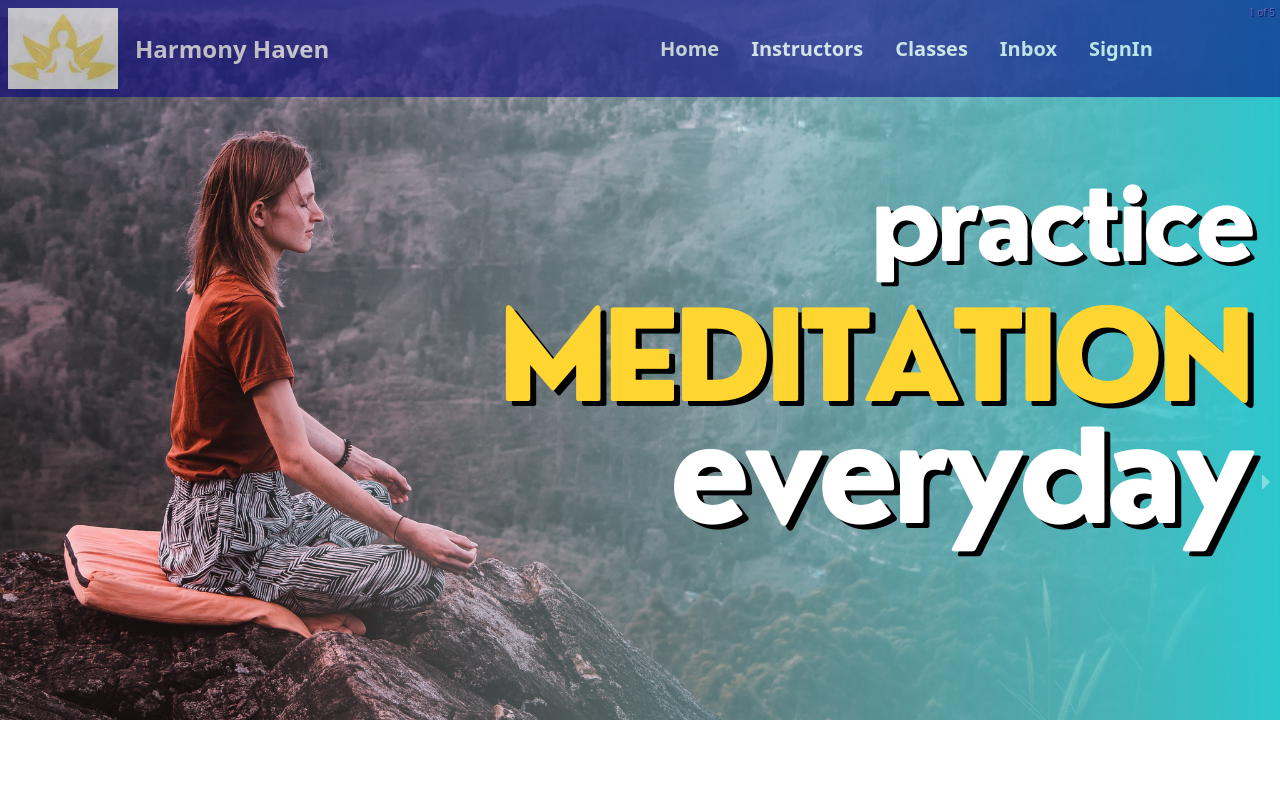
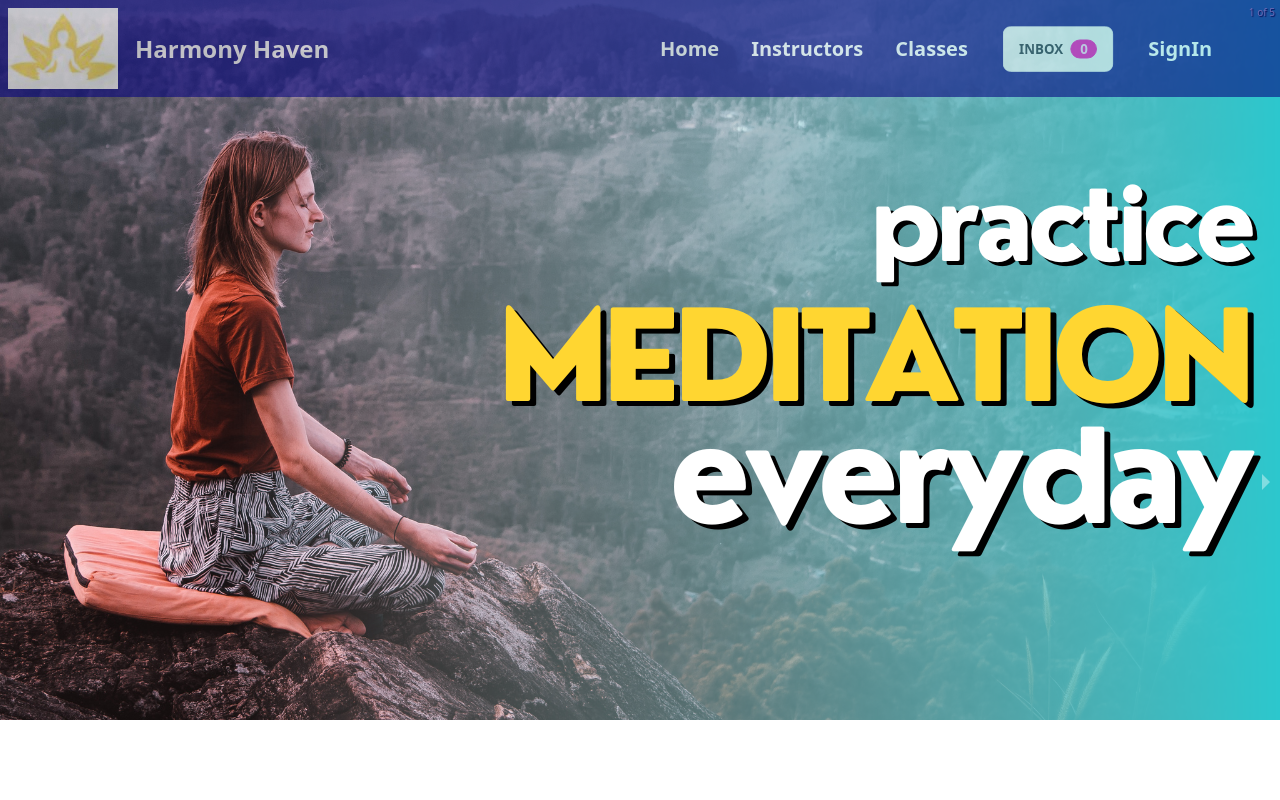
Before and after one commit to Sohelahmed27/HarmonyHaven, a React (Vite) app: page / in a window 1280 px wide. Shown: the top 800 px of the page. Built offline with nearby package versions, Linux system fonts and the light colour scheme; no server answers; grey boxes are pictures that could not be loaded.

Commit message:
react-query-added

```diff
--- a/package.json
+++ b/package.json
@@ -11,6 +11,7 @@
   },
   "dependencies": {
     "@react-spring/web": "^9.7.2",
+    "@tanstack/react-query": "^4.29.13",
     "firebase": "^9.22.2",
     "localforage": "^1.10.0",
     "match-sorter": "^6.3.1",
--- /dev/null
+++ b/src/Hooks/useCart.jsx
@@ -0,0 +1,19 @@
+import { useQuery } from '@tanstack/react-query'
+import { useContext } from 'react';
+import { AuthContext } from '../provider/AuthProvider';
+
+const useCart = () => {
+  const {user} = useContext(AuthContext)
+  const { isLoading, refetch,  data:carts=[] } = useQuery({
+    queryKey: ['carts', user?.email],
+    queryFn: async () => {
+      const response = await fetch(`http://localhost:5000/${user.email}`)
+
+      return response.json()
+    },
+  })
+
+  return [carts, isLoading, refetch]
+};
+
+export default useCart;
--- a/src/Routes/Routes.jsx
+++ b/src/Routes/Routes.jsx
@@ -3,12 +3,12 @@ import {
 } from "react-router-dom";
 import Main from "../Layout/Main";
 import Home from "../pages/Home/Home/Home";
-import Instructors from "../pages/Home/Instructors/Instructors";
+
 import AboutUs from "../pages/Home/About us/AboutUs";
 import Login from "../pages/Login/Login";
 import Signup from "../pages/Login/Signup";
 import ErrorPage from "../pages/ErrorPage/ErrorPage";
-import ProvidedClasses from "../pages/Home/ProvidedClasses/ProvidedClasses";
+
 import AllInstructor from "../pages/Home/Instructors/AllInstructor/AllInstructor";
 import AllClasses from "../pages/Home/AllClasses/AllClasses";
 
--- a/src/main.jsx
+++ b/src/main.jsx
@@ -5,13 +5,23 @@ import "./index.css";
 import { RouterProvider } from "react-router-dom";
 import { router } from "./Routes/Routes";
 import AuthProvider from "./provider/AuthProvider";
+import {
+
+  QueryClient,
+  QueryClientProvider,
+} from '@tanstack/react-query'
+
+const queryClient = new QueryClient()
 
 ReactDOM.createRoot(document.getElementById("root")).render(
   <React.StrictMode>
     <AuthProvider>
-     <div className="max-w-screen-xl mx-auto">
+    <QueryClientProvider client={queryClient}>
+    <div className="max-w-screen-xl mx-auto">
      <RouterProvider router={router} />
      </div>
+    </QueryClientProvider>
+
     </AuthProvider>
   </React.StrictMode>
 );
--- a/src/pages/Home/AllClasses/AllClassCard.jsx
+++ b/src/pages/Home/AllClasses/AllClassCard.jsx
@@ -1,13 +1,15 @@
 /* eslint-disable react/prop-types */
-import  { useContext } from "react";
+import { useContext } from "react";
 import { AuthContext } from "../../../provider/AuthProvider";
 import { useLocation, useNavigate } from "react-router-dom";
 import Swal from "sweetalert2";
 
 const AllClassCard = ({ item }) => {
-  const {user} = useContext(AuthContext)
+  const { name, price, totalSeats, instructor } = item;
+  console.log(item);
+  const { user } = useContext(AuthContext);
 
-  const navigate = useNavigate()
+  const navigate = useNavigate();
   const location = useLocation();
 
   const handleSelect = (item) => {
@@ -16,43 +18,50 @@ const AllClassCard = ({ item }) => {
     // Generate a new unique identifier using the name and a random number
     const uniqueId = `${item.name}-${Math.floor(Math.random() * 1000)}`;
 
-    if (user) {
+    if (user && user.email) {
       // Update the item object with the new unique _id value
       item._id = uniqueId;
-
-      fetch('http://localhost:5000/carts', {
-        method: 'POST',
+      const cartItem = {
+        uniqueId,
+        name,
+        totalSeats,
+        price,
+        instructor,
+        email: user.email,
+      };
+      fetch("http://localhost:5000/carts", {
+        method: "POST",
         headers: {
-          'Content-Type': 'application/json',
+          "Content-Type": "application/json",
         },
-        body: JSON.stringify(item),
+        body: JSON.stringify(cartItem),
       })
         .then((res) => res.json())
         .then((data) => {
           if (data.insertedId) {
             Swal.fire({
-              position: 'top-end',
-              icon: 'success',
-              title: 'Your work has been saved',
+              position: "top-end",
+              icon: "success",
+              title: "Class has been selected",
               showConfirmButton: false,
               timer: 1500,
             });
           } else {
             Swal.fire({
-              position: 'top-end',
-              icon: 'warning',
-              title: 'Something went wrong',
+              position: "top-end",
+              icon: "warning",
+              title: "Something went wrong",
               showConfirmButton: false,
               timer: 1500,
             });
           }
         })
         .catch((error) => {
-          console.error('Error:', error);
+          console.error("Error:", error);
           Swal.fire({
-            position: 'top-end',
-            icon: 'error',
-            title: 'An error occurred',
+            position: "top-end",
+            icon: "error",
+            title: "An error occurred",
             showConfirmButton: false,
             timer: 1500,
           });
@@ -60,12 +69,11 @@ const AllClassCard = ({ item }) => {
     } else {
       // Handle case when user is not logged in
       Swal.fire({
-        position: 'top-end',
-        icon: 'info',
-        title: 'Please log in before selecting the course',
+        position: "top-end",
+        icon: "info",
+        title: "Please log in before selecting the course",
         showConfirmButton: false,
         timer: 1500,
-
       });
     }
   };
@@ -81,7 +89,9 @@ const AllClassCard = ({ item }) => {
         <p>Price:${item.price}</p>
         <p>Available Set:{item.totalSeats}</p>
 
-            <button onClick={() =>handleSelect(item)} className="btn btn-primary ">Select</button>
+        <button onClick={() => handleSelect(item)} className="btn btn-primary ">
+          Select
+        </button>
       </div>
     </div>
   );
--- a/src/pages/Home/Instructors/AllInstructor/AllInstructor.jsx
+++ b/src/pages/Home/Instructors/AllInstructor/AllInstructor.jsx
@@ -8,7 +8,7 @@ const AllInstructor = () => {
     fetch('http://localhost:5000/allClasses')
     .then((response)=>response.json())
     .then(data =>setMentors(data))
-  })
+  }, [])
   return (
    <div className="mx-auto">
      <div className="grid grid-cols-1 md:grid-cols-3 gap-10">
--- a/src/pages/Home/PopularInstructor/PopularInstructor.jsx
+++ b/src/pages/Home/PopularInstructor/PopularInstructor.jsx
@@ -9,7 +9,7 @@ const PopularInstructor = () => {
     fetch('http://localhost:5000/classes')
     .then((response) => response.json())
     .then(data =>setClasses(data))
-  })
+  }, [])
   return (
     <div className="container mt-40 mb-40">
     <h1 className="text-5xl font-bold text-center  mb-20">Our Popular Instructors</h1>
--- a/src/pages/Shared/Navbar.jsx
+++ b/src/pages/Shared/Navbar.jsx
@@ -2,8 +2,10 @@ import { Link } from 'react-router-dom';
 import logo from '../../assets/Yuga -logo.jpg'
 import { useContext } from 'react';
 import { AuthContext } from '../../provider/AuthProvider';
+import useCart from '../../Hooks/useCart';
 const Navbar = () => {
   const {user,  logOut} = useContext(AuthContext)
+  const [carts] = useCart()
 
   const handleLogout = () => {
     logOut()
@@ -22,7 +24,10 @@ const Navbar = () => {
       <Link to='/allClasses'>Classes</Link>
     </li>
     <li>
-      <Link to='/'>Inbox</Link>
+      <Link to='/'><button className="btn">
+  Inbox
+  <div className="badge badge-secondary">{carts?.length || 0}</div>
+</button></Link>
     </li>
     {
       user? <>
```
Also changed, not shown: 1 other file (tests, documents, lock files or other folders).
